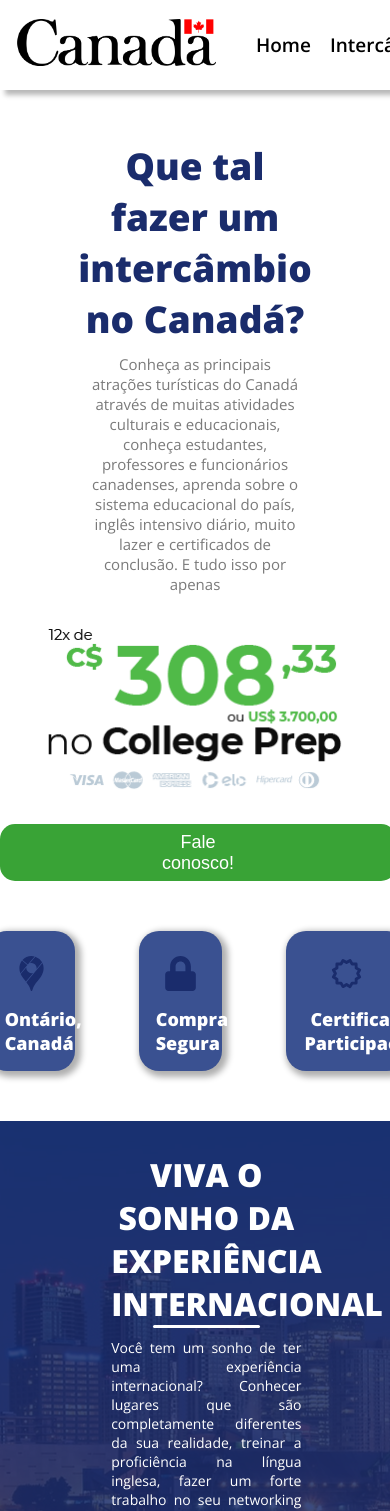
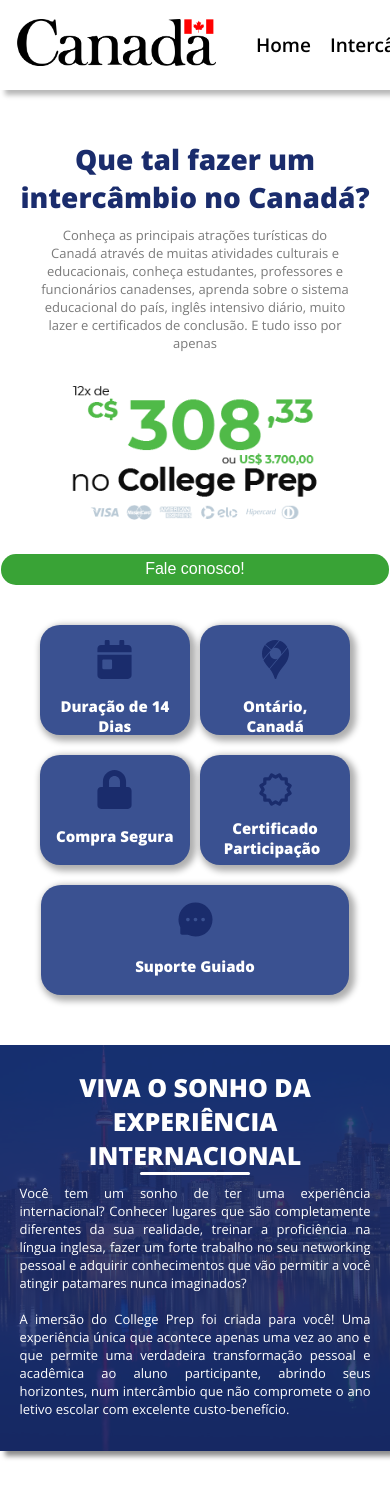
Before and after one commit to DevFillip/landing-page-canada, a React (Create React App) app: page / in a window 390 px wide. Shown: the top 1511 px of the page. Built offline with nearby package versions, Linux system fonts and the light colour scheme; the HTML template or start-up script is replaced by a standard one.

Commit message:
Responsividade aplicada na Home, investimento, conversão, Faq, texto e entre em contato

```diff
--- a/src/components/Layout/Depoimentos/Depoimentos.module.css
+++ b/src/components/Layout/Depoimentos/Depoimentos.module.css
@@ -5,6 +5,8 @@
     width: 450px;
     padding: 1em;
     margin-top: 100px;
+    margin-right: 20px;
+    margin-left: 20px;
 }
 
 .depoimentos_container h2{
@@ -40,3 +42,65 @@
     position: relative;
     left: -10px;
 }
+
+@media (max-width: 1200px){
+    .depoimentos_container {
+        width: 400px;
+    }
+    .img_depoimento{
+        left:135px;
+
+    }
+}
+
+@media (max-width: 1000px){
+    .depoimentos_container {
+        width: 320px;
+    }
+
+    .depoimentos_container p{
+        font-size: 13px;
+    }
+
+    .img_depoimento{
+        left:105px;
+        width:125px ;
+    }
+}
+
+@media (max-width: 800px){
+    .depoimentos_container{
+        width: 450px;
+
+    }
+
+    .depoimentos_container p{
+        font-size: 14px;
+    }
+
+    .img_depoimento{
+        left:155px;
+        width:125px ;
+    }
+
+}
+
+@media (max-width: 700px){
+    .depoimentos_container{
+        width: 380px;
+    }
+
+    .img_depoimento{
+        max-width: 130px;
+        left: 130px;
+    }
+
+}
+
+@media (max-width: 600px){
+
+}
+
+@media (max-width: 540px){
+
+}
--- a/src/components/Layout/Venda/Venda.module.css
+++ b/src/components/Layout/Venda/Venda.module.css
@@ -28,3 +28,18 @@
     background-color: #ba2c2b;
 
 }
+
+
+@media (max-width: 800px){
+
+    .venda img{
+        width: 250px;
+        margin: 0 auto;
+        margin-top: 30px;
+    }
+
+    .venda button{
+        font-size: 16px;
+        margin-bottom: 20px;
+    }
+}
--- a/src/components/Sessões/Conversão/Conversao.module.css
+++ b/src/components/Sessões/Conversão/Conversao.module.css
@@ -23,7 +23,7 @@
 .venda_container p{
     font-size: 14px;
     color: #5a5a5a;
-    width: 65%;
+    width: 75%;
     margin:0 auto;
     margin-top: 20px;
     text-align: justify;
@@ -40,3 +40,47 @@
     justify-content: space-evenly;
     margin-bottom: 100px;
 }
+
+@media (max-width: 1200px){
+    .venda_container h1{
+        font-size: 38px;
+    }
+
+    .venda_container p{
+        width: 80%;
+    }
+}
+
+@media (max-width: 1000px){
+    .venda_container h1{
+        font-size: 31px;
+        padding: 0 30px
+    }
+
+    .venda_container p{
+        width: 80%;
+    }
+}
+
+@media (max-width: 800px){
+    .venda_container p{
+        width: 90%;
+    }
+
+
+}
+
+@media (max-width: 700px){
+    .venda_container p{
+        width: 92%;
+        font-size: 13px;
+    }
+}
+
+@media (max-width: 600px){
+
+}
+
+@media (max-width: 540px){
+
+}
--- a/src/components/Sessões/Entre em contato/FormContato.module.css
+++ b/src/components/Sessões/Entre em contato/FormContato.module.css
@@ -74,3 +74,59 @@
     border-radius: 4px;
     margin-bottom: 35px;
 }
+
+
+@media (max-width: 1200px){
+
+}
+
+@media (max-width: 1000px){
+
+}
+
+@media (max-width: 800px){
+
+}
+
+@media (max-width: 700px){
+
+
+}
+
+@media (max-width: 600px){
+
+}
+
+@media (max-width: 540px){
+    .contato_container h1{
+        font-size: 31px;
+    }
+
+    .contato_container p{
+        font-size: 14px;
+    }
+
+
+    .contato input{
+        width: 380px;
+        height: 30px;
+        font-size: 16px;
+    }
+
+    .contato label{
+        font-size: 15px;
+    }
+
+    .contato textarea{
+        width: 380px;
+
+    }
+
+    .contato button{
+        width:99.7%;
+        padding: 0.5em 1.2em;
+        font-size: 15px;
+
+
+    }
+}
--- a/src/components/Sessões/FAQ/Faq.module.css
+++ b/src/components/Sessões/FAQ/Faq.module.css
@@ -61,8 +61,39 @@
     color: #616161;
     margin-top: 0px;
 }
+
 .content.show{
     height: auto;
     max-height: 9999px;
     transition: all 0.5s cubic-bezier(0,1,0,1);
 }
+
+@media (max-width: 600px){
+    .wrapper h1{
+        font-size: 26px;
+    }
+
+    .accordion{
+        width: 400px;
+    }
+
+    .item{
+        background-color: #ccc;
+        margin-bottom: 5px;
+        padding: 3px 11px;
+    }
+
+    .title h2{
+        font-size: 15px;
+    }
+
+    .title svg{
+        font-size: 15px;
+    }
+}
+
+@media (max-width: 540px){
+    .accordion{
+        width: 380px;
+    }
+}
--- a/src/components/Sessões/Home/Home.js
+++ b/src/components/Sessões/Home/Home.js
@@ -28,7 +28,7 @@
                 </div>
                 <div className={styles.card_vantagens}>
                     <BiCertification />
-                    <p>Certificado <span>Participação</span></p>
+                    <p>Certificado <br></br><span> Participação</span></p>
                 </div>
                 <div className={styles.card_vantagens}>
                     <AiFillMessage />
--- a/src/components/Sessões/Home/Home.module.css
+++ b/src/components/Sessões/Home/Home.module.css
@@ -4,7 +4,7 @@
 }
 
 .home_container h1{
-    width: 60%;
+    width: 70%;
     text-align: center;
     margin: 0 auto;
     margin-top: 50px;
@@ -31,8 +31,8 @@
 .card_vantagens{
     text-align: center;
     background-color: #3a5191;
-    margin: 0 2em;
-    width: 160px;
+    margin: 0 1.3%;
+    width: 150px;
     height: 140px;
     margin-top: 50px;
     border-radius: 20px;
@@ -40,15 +40,15 @@
 }
 
 .card_vantagens svg{
-    margin-top: 25px;
-    font-size: 35px;
+    margin-top: 15px;
+    font-size: 46px;
     color: #1a2c6c;
 }
 
 .card_vantagens p{
     width: 60%;
     padding: 0.3em;
-    font-size: 18px;
+    font-size: 17px;
     font-weight: 900;
     color: #fff;
     text-align: center;
@@ -59,3 +59,177 @@
 .card_vantagens span{
     margin-left: -6px;
 }
+
+@media (max-width: 1200px){
+    .home_container h1{
+        width: 92%;
+        font-size: 36px;
+    }
+
+    .p{
+        width: 65%;
+        font-size: 15px;
+    }
+
+    .card_vantagens{
+        width: 150px;
+        height: 130px;
+    }
+
+    .card_vantagens svg{
+        margin-top: 15px;
+        font-size: 42px;
+    }
+
+    .card_vantagens p{
+        width: 60%;
+        padding: 0.3em;
+        font-size: 16px;
+    }
+
+    .card_vantagens span{
+        margin-left: -6px;
+    }
+
+}
+
+@media (max-width: 1000px){
+    .home_container h1{
+        font-size: 33.5px;
+    }
+
+    .p{
+        width: 70%;
+        font-size: 14px;
+    }
+
+    .card_vantagens p{
+        width: 60%;
+        padding: 0.3em;
+        font-size: 14px;
+    }
+
+    .card_vantagens{
+        width: 130px;
+        height: 120px;
+    }
+
+    .card_vantagens svg{
+        margin-top: 15px;
+        font-size: 38px;
+    }
+
+    .card_vantagens p{
+        width: 60%;
+        padding: 0.3em;
+        font-size: 15px;
+    }
+
+}
+
+@media (max-width: 800px){
+    .home_container h1{
+        font-size: 32px;
+    }
+
+    .p{
+        width: 70%;
+        font-size: 13px;
+    }
+
+    .card_vantagens{
+        width: 120px;
+        height: 110px;
+    }
+
+    .card_vantagens svg{
+        margin-top: 15px;
+        font-size: 34px;
+    }
+
+    .card_vantagens p{
+        width: 80%;
+        padding: 0.3 0.3;
+        font-size: 15px;
+    }
+}
+
+@media (max-width: 730px){
+    .home_container h1{
+        font-size: 30px;
+    }
+
+    .card_container {
+        flex-wrap: wrap;
+    }
+
+    .card_vantagens:nth-of-type(1),
+    .card_vantagens:nth-of-type(2),
+    .card_vantagens:nth-of-type(3),
+    .card_vantagens:nth-of-type(4){
+        width: 40%;
+        margin-top: 20px;
+    }
+
+    .card_vantagens:nth-of-type(5){
+        width: 83%;
+        margin-top: 20px;
+    }
+
+    .card_container div:nth-of-type(4) p{
+        margin-top: -4px;
+    }
+
+    .card_vantagens svg{
+        margin-top: 15px;
+        font-size: 40px;
+    }
+
+    .card_vantagens p{
+        width: 80%;
+        padding: 0.3 0.3;
+        font-size: 17px;
+    }
+}
+
+@media (max-width: 600px){
+    .home_container h1{
+        font-size: 28px;
+    }
+
+    .p{
+        width: 80%;
+        font-size: 13px;
+    }
+}
+
+@media (max-width: 540px){
+    .card_vantagens svg{
+        margin-top: 15px;
+        font-size: 39px;
+    }
+
+    .card_vantagens p{
+        width: 80%;
+        padding: 0.3 0.3;
+        font-size: 15px;
+        margin-top: 8px;
+    }
+
+    .card_container div:nth-of-type(4) p{
+        margin-top: 0px;
+    }
+
+    .card_vantagens:nth-of-type(1),
+    .card_vantagens:nth-of-type(2),
+    .card_vantagens:nth-of-type(3),
+    .card_vantagens:nth-of-type(4){
+        width: 38.5%;
+        margin-top: 20px;
+    }
+
+    .card_vantagens:nth-of-type(5){
+        width: 79%;
+        margin-top: 20px;
+    }
+}
--- a/src/components/Sessões/Investimento/Investimento.module.css
+++ b/src/components/Sessões/Investimento/Investimento.module.css
@@ -36,3 +36,79 @@
     font-size: 14px;
     padding-bottom: 20px;
 }
+
+
+
+@media (max-width:1224px){
+    .texto_container h1{
+        width: 70%;
+
+    }
+
+    .texto_container p{
+        width: 70%;
+        font-size: 14px;
+    }
+}
+
+@media (max-width: 1000px){
+
+    .texto_container h1{
+        width: 75%;
+        font-size: 30px;
+    }
+
+    .texto_container p{
+        width: 80%;
+        font-size: 14px;
+    }
+}
+
+@media (max-width: 800px){
+
+    .texto_container h1{
+        width: 77%;
+        font-size: 28px;
+    }
+
+    .texto_container p{
+        width: 90%;
+        font-size: 14px;
+    }
+}
+
+@media (max-width: 700px){
+    .texto_container h1{
+        width: 90%;
+        font-size: 27px;
+    }
+
+    .texto_container p{
+        width: 100%;
+        font-size: 14px;
+    }
+}
+
+@media (max-width: 600px){
+    .texto_container h1{
+        width: 90%;
+        font-size: 24px;
+    }
+
+    .texto_container p{
+        width: 100%;
+        font-size: 14px;
+    }
+}
+
+@media (max-width: 540px){
+    .texto_container h1{
+        width: 90%;
+        font-size: 22px;
+    }
+
+    .texto_container p{
+        width: 100%;
+        font-size: 13px;
+    }
+}
--- a/src/components/Sessões/texto de convencimento/TextoDeConvencimento.module.css
+++ b/src/components/Sessões/texto de convencimento/TextoDeConvencimento.module.css
@@ -1,12 +1,14 @@
 .texto_container{
-    width: 97.6%;
-    padding: 1em;
+    width: 100%;
+
     box-shadow: 5px 5px 5px #00000073;
     background-image: url('../../../imgs/cidadeCanadá.jpg');
     background-position: center center;
-    background-repeat: no-repeat;
+    background-size: cover;
     position: relative;
     margin-top: 50px;
+    padding-bottom: 1.5em;
+
 }
 
 .texto_container::after{
@@ -25,7 +27,7 @@
     font-weight: 800;
     text-align: center;
     margin: 0 auto;
-    padding-top: 0.5em;
+    padding-top: 1em;
     color:#fff;
     position: relative;
     z-index: 1;
@@ -52,3 +54,53 @@
     z-index: 1;
     font-size: 14px;
 }
+
+@media (max-width:1124px){
+    .texto_container h1{
+        width: 60%;
+
+    }
+
+    .texto_container p{
+        width: 60%;
+        font-size: 14px;
+    }
+}
+
+@media (max-width: 1000px){
+
+    .texto_container h1{
+        width: 70%;
+        font-size: 30px;
+    }
+
+    .texto_container p{
+        width: 70%;
+        font-size: 14px;
+    }
+}
+
+@media (max-width: 800px){
+
+    .texto_container h1{
+        width: 77%;
+        font-size: 25px;
+    }
+
+    .texto_container p{
+        width: 80%;
+        font-size: 14px;
+    }
+}
+
+@media (max-width: 700px){
+    .texto_container h1{
+        width: 90%;
+        font-size: 25px;
+    }
+
+    .texto_container p{
+        width: 90%;
+        font-size: 13px;
+    }
+}
```
Also changed, not shown: src/components/Layout/Depoimentos/Depoimentos.js (indentation only).
